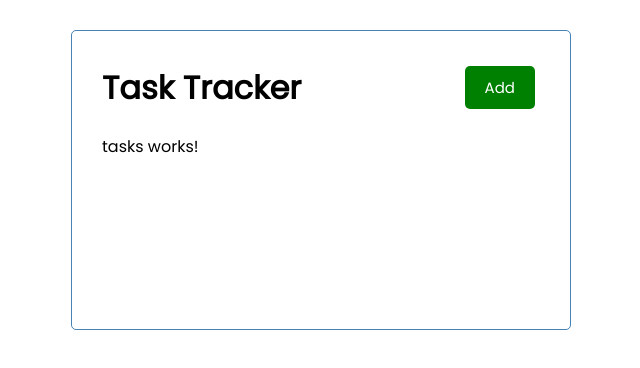
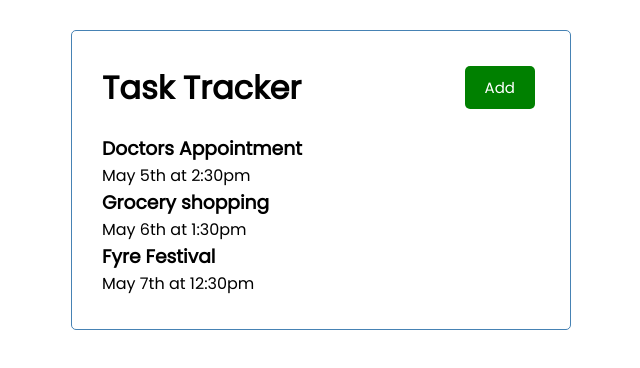
Before and after one commit to jgault87/angular-firstapp, an Angular app: page / in a window 1280 px wide. Shown: the top 368 px of the page, without its empty margins (319-959 px from the left). Built offline with nearby package versions, Linux system fonts and the light colour scheme.

Commit message:
updated task component

```diff
--- a/src/app/app.module.ts
+++ b/src/app/app.module.ts
@@ -5,13 +5,15 @@
 import { HeaderComponent } from './components/header/header.component';
 import { ButtonComponent } from './components/button/button.component';
 import { TasksComponent } from './components/tasks/tasks.component';
+import { TaskItemComponent } from './components/task-item/task-item.component';
 
 @NgModule({
   declarations: [
     AppComponent,
     HeaderComponent,
     ButtonComponent,
-    TasksComponent
+    TasksComponent,
+    TaskItemComponent
   ],
   imports: [
     BrowserModule
--- /dev/null
+++ b/src/app/components/task-item/task-item.component.html
@@ -0,0 +1,5 @@
+<div class="task">
+    <h3>{{task.text}}</h3>
+    <p>{{task.day}}</p>
+
+</div>
--- /dev/null
+++ b/src/app/components/task-item/task-item.component.ts
@@ -0,0 +1,15 @@
+import { Component, OnInit, Input } from '@angular/core';
+import { Task } from '../../Task';
+
+@Component({
+  selector: 'app-task-item',
+  templateUrl: './task-item.component.html',
+  styleUrls: ['./task-item.component.css'],
+})
+export class TaskItemComponent implements OnInit {
+  @Input()
+  task!: Task;
+  constructor() {}
+
+  ngOnInit(): void {}
+}
--- a/src/app/components/tasks/tasks.component.html
+++ b/src/app/components/tasks/tasks.component.html
@@ -1 +1 @@
-<p>tasks works!</p>
+<app-task-item *ngFor="let task of tasks"[task]="task" ></app-task-item>
--- a/src/app/components/tasks/tasks.component.ts
+++ b/src/app/components/tasks/tasks.component.ts
@@ -8,6 +8,8 @@
   styleUrls: ['./tasks.component.css'],
 })
 export class TasksComponent implements OnInit {
+  tasks: Task[] = TASKS;
+
   constructor() {}
 
   ngOnInit(): void {}
```
Also changed, not shown: src/app/components/task-item/task-item.component.css (added), 1 other file (tests, documents, lock files or other folders).
